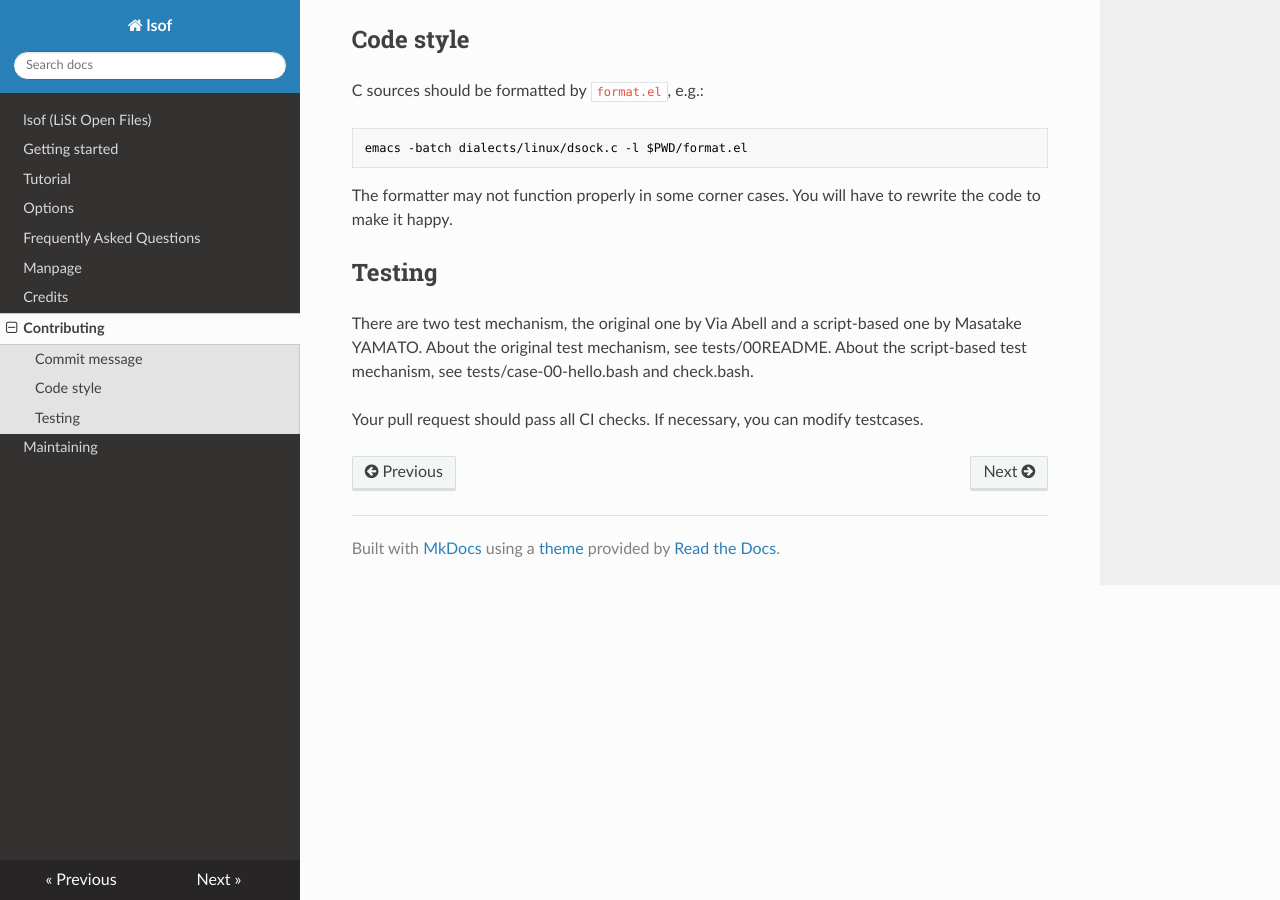
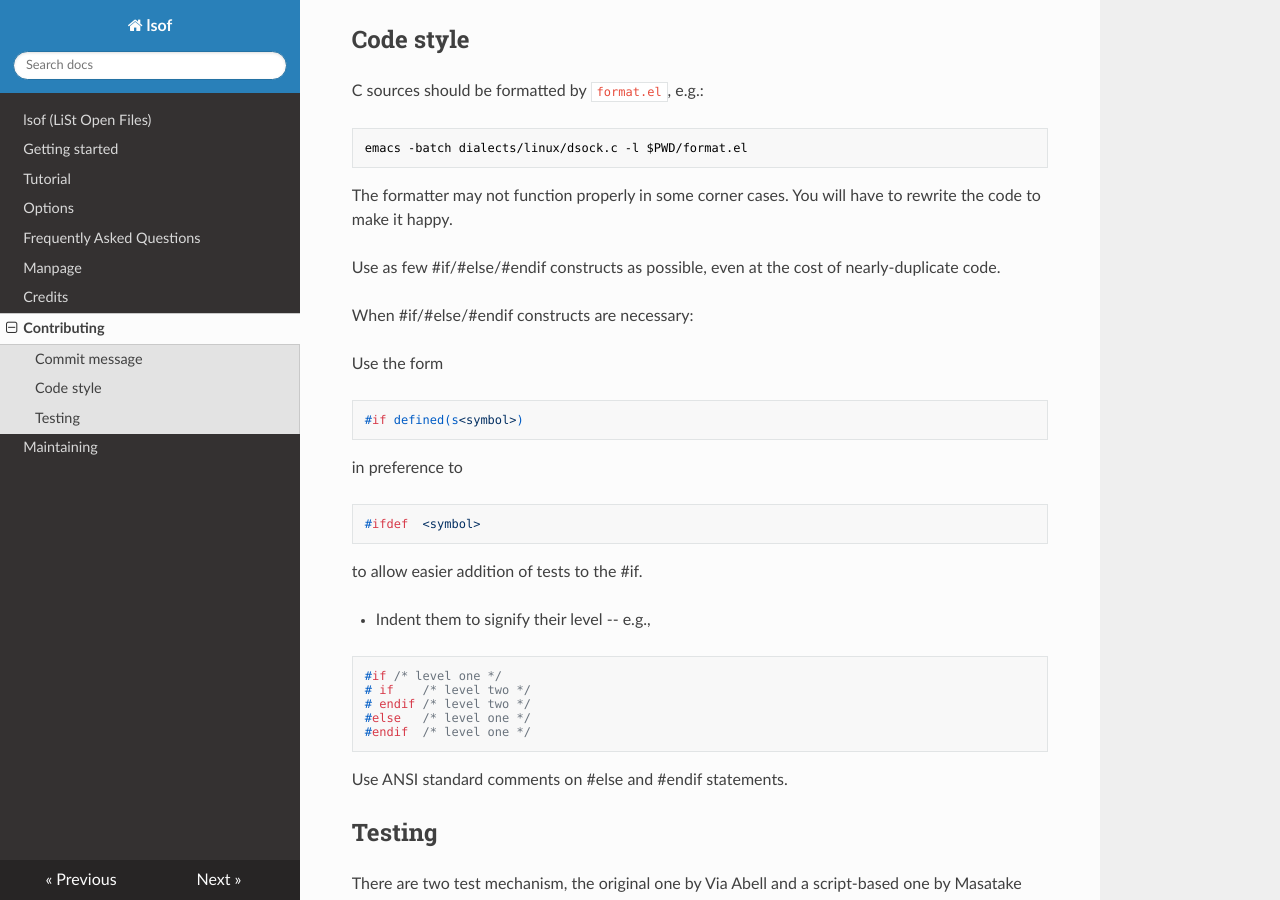
Before and after one commit to lsof-org/lsof, an MkDocs documentation site: the page built from docs/contributing.md, in a window 1280 px wide and 900 px high, scrolled down 423 px. Built offline with MkDocs 1.6.1, drawn with Linux system fonts in a browser that asks for light colours; nearby versions of some CDN libraries.

Commit message:
Use #if\tdefined instead of #ifdef and add to code style

````diff
--- a/docs/contributing.md
+++ b/docs/contributing.md
@@ -25,6 +25,37 @@ emacs -batch dialects/linux/dsock.c -l $PWD/format.el
 The formatter may not function properly in some corner cases. You will have to
 rewrite the code to make it happy.
 
+Use as few #if/#else/#endif constructs as possible, even at
+the cost of nearly-duplicate code.
+
+When #if/#else/#endif constructs are necessary:
+
+Use the form
+
+```c
+#if	defined(s<symbol>)
+```
+
+in preference to
+
+```c
+#ifdef	<symbol>
+```
+
+to allow easier addition of tests to the #if.
+
+- Indent them to signify their level -- e.g.,
+
+```c
+#if	/* level one */
+# if	/* level two */
+# endif	/* level two */
+#else	/* level one */
+#endif	/* level one */
+```
+
+Use ANSI standard comments on #else and #endif statements.
+
 ## Testing
 
 There are two test mechanism, the original one by Via Abell and a script-based
````
Also changed, not shown: 7 other files.
